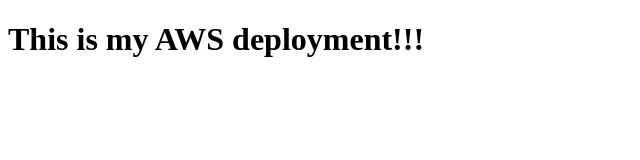
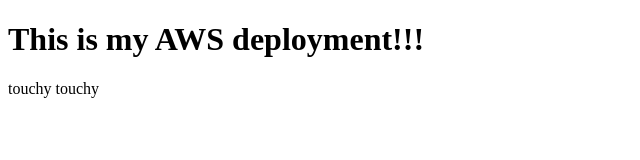
Before and after one commit to jorovernier/elastic-compute-cloud, a plain HTML site: page public/index.html in a window 1280 px wide. Shown: the whole page, without its empty margins (0-640 px from the left). Drawn offline with Linux system fonts and the light colour scheme.

Commit message:
touchy touchy

```diff
--- a/public/index.html
+++ b/public/index.html
@@ -8,5 +8,6 @@
 </head>
 <body>
   <h1>This is my AWS deployment!!!</h1>
+  <p>touchy touchy</p>
 </body>
 </html>
```
